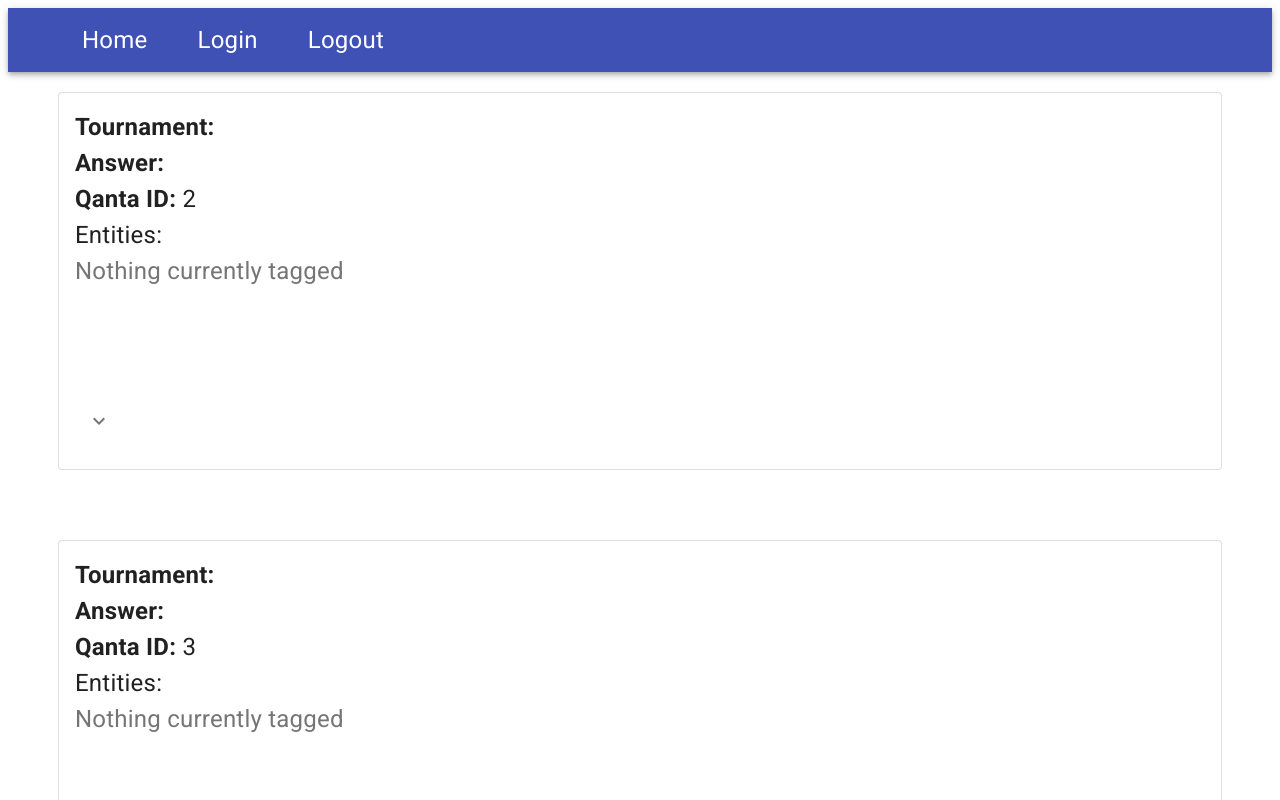
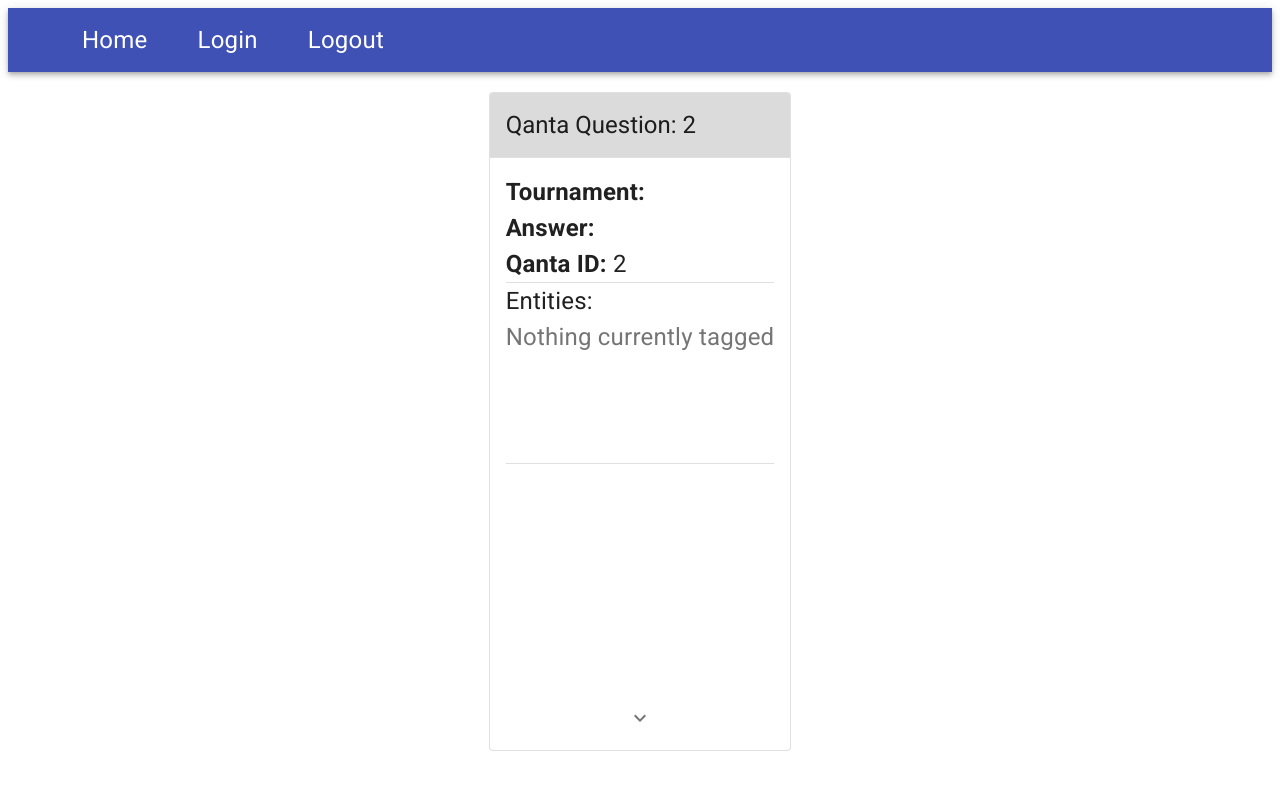
Before and after one commit to naveenr414/clip-annotation-app, a React (Create React App) app in the folder annotation-app/: page / in a window 1280 px wide. Shown: the top 800 px of the page. Built offline with nearby package versions, Linux system fonts and the light colour scheme; no server answers; sample sign-in values are in the browser's storage.

Commit message:
Use cards a little more, fix collapse

```diff
--- a/annotation-app/src/Annotation.tsx
+++ b/annotation-app/src/Annotation.tsx
@@ -5,6 +5,8 @@ import * as question_css from "./Question.css";
 import AppBar from "@material-ui/core/AppBar";
 import Toolbar from "@material-ui/core/Toolbar";
 import Typography from "@material-ui/core/Typography";
+import Container from "@material-ui/core/Container";
+import Grid from "@material-ui/core/Grid";
 import {
   Redirect,
   Link,
@@ -101,9 +103,18 @@ export default class Annotation extends React.Component<Props, State> {
           rel="stylesheet"
           href="https://fonts.googleapis.com/css?family=Roboto:300,400,500,700&display=swap"
         />
-        <Question question_id="2" />
-        <Question question_id="3" />
-        <Question question_id="4" />
+        <Container maxWidth="lg">
+          <Grid
+            container
+            direction="column"
+            justify="center"
+            alignItems="center"
+          >
+            <Question question_id="2" />
+            <Question question_id="3" />
+            <Question question_id="4" />
+          </Grid>
+        </Container>
       </div>
     );
   }
--- a/annotation-app/src/Question.css
+++ b/annotation-app/src/Question.css
@@ -47,3 +47,10 @@ Mark {
 .hidden {
   visibility: hidden;
 }
+
+.center {
+  margin: 0 auto !important;
+}
+.question-header {
+  background-color: #dbdbdb;
+}
--- a/annotation-app/src/Question.tsx
+++ b/annotation-app/src/Question.tsx
@@ -8,6 +8,10 @@ import CardContent from "@material-ui/core/CardContent";
 import IconButton from "@material-ui/core/IconButton";
 import ExpandMoreIcon from "@material-ui/icons/ExpandMore";
 import Typography from "@material-ui/core/Typography";
+import Divider from "@material-ui/core/Divider";
+import CardHeader from "@material-ui/core/CardHeader";
+import Collapse from "@material-ui/core/Collapse";
+import CardActions from "@material-ui/core/CardActions";
 import * as PropTypes from "prop-types";
 
 interface QuestionState {
@@ -246,11 +250,6 @@ export default class Question extends React.Component<
     return tokens_w_title;
   };
 
-  get_question = () => {
-    let tokens_with_mention = this.get_tokens_with_mention();
-    return tokens_with_mention;
-  };
-
   write_entities = () => {
     var xhr = new XMLHttpRequest();
     let question_id = this.state.question_id;
@@ -363,10 +362,15 @@ export default class Question extends React.Component<
   };
 
   render() {
-    console.log(p);
+    let tokens_with_mention = this.get_tokens_with_mention();
     return (
       <div className="Question">
         <Card variant="outlined">
+          <CardHeader
+            title={"Qanta Question: " + this.props.question_id}
+            className="question-header"
+          />
+          <Divider />
           <CardContent>
             <Typography style={{ fontSize: 24 }}>
               <span style={{ fontWeight: "bold" }}> Tournament: </span>
@@ -380,30 +384,36 @@ export default class Question extends React.Component<
               <span style={{ fontWeight: "bold" }}> Qanta ID: </span>
               {this.props.question_id}
             </Typography>
+            <Divider />
             <Typography style={{ fontSize: 24 }}>
               Entities: {this.get_entities()}
             </Typography>
-
             <TaggedInfo
               callbackFunction={this.callbackFunction}
               question_text={this.state.question_text}
               tags={this.state.currently_tagged}
               entity={this.state.current_entity}
             />
+            <Divider />
+          </CardContent>
 
-            <div className="QuestionText">
-              {this.get_question()}
+          <Collapse
+            className="QuestionText"
+            collapsedHeight="200px"
+            in={!this.state.preview}
+          >
+            <CardContent>{tokens_with_mention}</CardContent>
+          </Collapse>
+          <CardActions disableSpacing>
             <IconButton
-                style={{ transform: this.get_rotation() }}
-                aria-expanded={this.state.preview}
               onClick={this.switch_preview}
+              aria-expanded={!this.state.preview}
               aria-label="show more"
+              className="center"
             >
               <ExpandMoreIcon />
             </IconButton>
-            </div>
-            <br />
-          </CardContent>
+          </CardActions>
         </Card>
       </div>
     );
```
Lines whose indentation alone changed are shown as unchanged.
